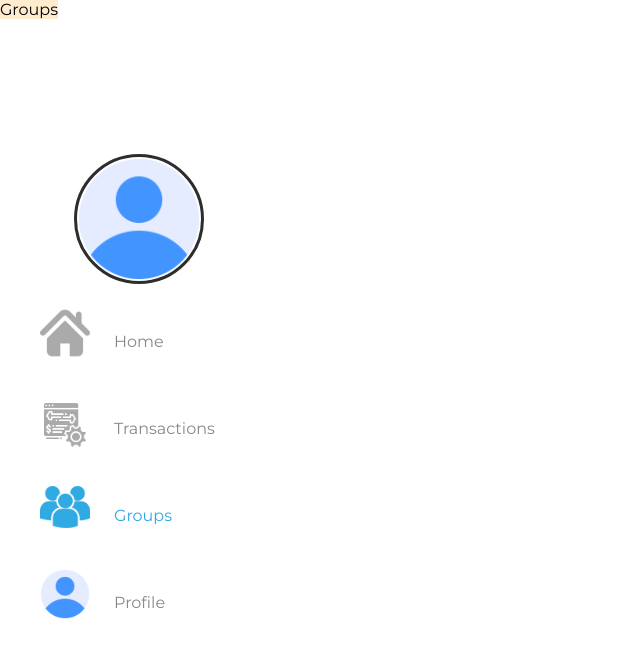
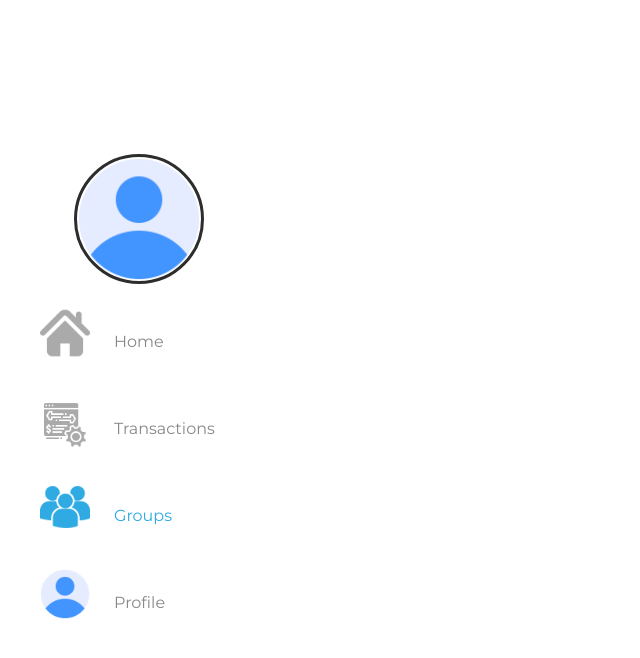
Before and after one commit to priyanshpatel18/ExpenShare-Web, a React (Vite) app: page /Groups in a window 1280 px wide. Shown: the top 658 px of the page, without its empty margins (0-640 px from the left). Built offline with nearby package versions, Linux system fonts and the light colour scheme.

Commit message:
immprovecode

```diff
--- a/src/pages/Groups.tsx
+++ b/src/pages/Groups.tsx
@@ -33,7 +33,7 @@ const Groups = () => {
         <motion.div className="add">
           <img src={add} alt="" className="ad" onClick={changepage} />
         </motion.div>
-        <p>Groups</p>
+
       </div>
     </div>
   );
--- a/src/pages/HomePage.tsx
+++ b/src/pages/HomePage.tsx
@@ -3,7 +3,7 @@ import React, { useEffect, useRef, useState } from "react";
 import income from "../assets/upArrow.png";
 import noting from "../assets/wallet.png";
 import expense from "../assets/downArrow.png";
-import food from "../assets/food.png";
+import foods from "../assets/food.png";
 import add from "../assets/addButton.png";
 import Sidebar from "../components/SideBar";
 import { motion, useMotionValue, useTransform, animate } from "framer-motion";
@@ -201,7 +201,7 @@ function HomePage(): React.JSX.Element {
                 <motion.div className="t1">
                   <div className="Detail-of-transaction">
                     <div className="Transaction-circle">
-                      <img src={food} alt="" />
+                      <img src={foods} alt="" id={i} />
                     </div>
                     <div className="Transaction-note">
                       <p> {i}</p>
```
